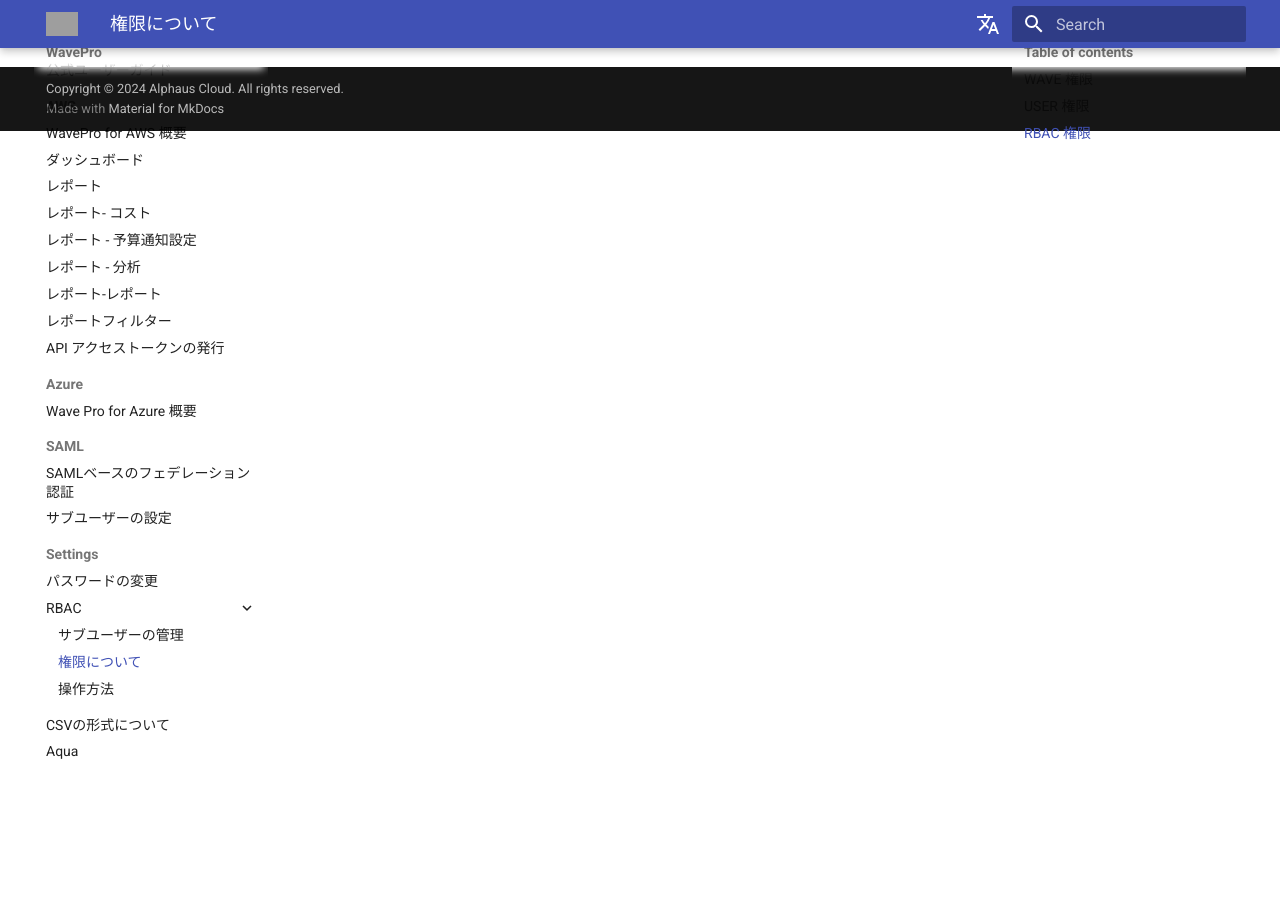
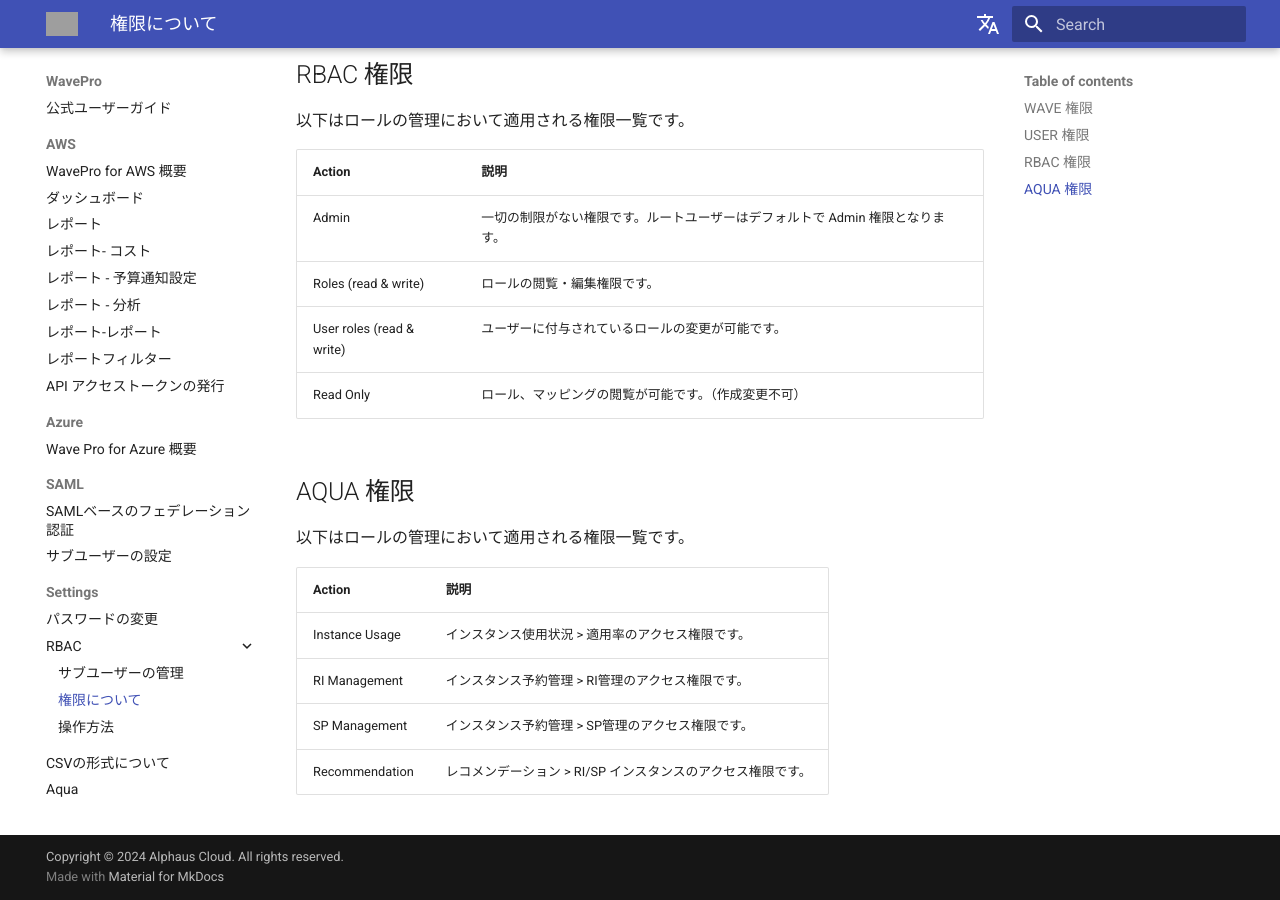
Before and after one commit to alphauslabs/wavedocs-ja, an MkDocs documentation site: the page built from docs/wavepro/settings/rbac/about-role.md, in a window 1280 px wide and 900 px high, scrolled down 2533 px. Built offline with MkDocs 1.6.1 and Material for MkDocs 9.7.7, drawn with Linux system fonts in a browser that asks for light colours; comment, search, counter and statistics services are not loaded; some of the changed text lies outside the part shown; grey boxes are pictures that could not be loaded.

Commit message:
Update about-role.md
Added new service/role

```diff
--- a/docs/wavepro/settings/rbac/about-role.md
+++ b/docs/wavepro/settings/rbac/about-role.md
@@ -2,7 +2,7 @@
 
 ROLEを作成する際のServiceごとの権限について記載しています。
 
-![](../../../assets/wavepro/Alphaus_Cloud_Users.png)
+![](../../../assets/wavepro/Alphaus_Cloud_Users-2.png)
 
 最新の権限リストは[Githubのページ](https://github.com/mobingi/rbac-permissions)をご確認ください。
 
@@ -13,13 +13,16 @@
 | Action                                 | 説明                                              |
 | -------------------------------------- | ----------------------------------------------- |
 | Admin                                  | 一切の制限がない権限です。ルートユーザーはデフォルトで Admin 権限となります。管理者権限 |
+| Dashboard Graph                        | ダッシュボードグラフの閲覧権限。Accountセクションでのアカウントの選択うむに関わらず、全アカウントが表示されます。 |
 | Account (ready only)                   | 選択されたアカウントのみ参照可能                                |
 | Account settings - Read & Write Access | アカウント名称や予算設定機能の編集が可能                            |
 | Account settings - Read Only           | アカウント名称等の参照権限                                   |
+| Report Filters                         | レポートフィルターの有効化                                 |
 | Download bulk                          | 一括ダウンロードCSVの有効化                                 |
 | Group - Read & Write Access            | グループの作成や編集権限                                    |
 | Group - Read Only                      | グループの参照権限                                       |
-| Ri (read only)                         | 所有している RI の参照権限                                 |
+| Invoice (Read Only)                    | ご利用明細の参照権限                                 |
+| Aqua Link                              | Aquaリンクのアクセス権限                                 |
 | Settings - Read & Write Access         | アカウントの設定（言語変更、パスワード変更、2段階認証など）の変更権限             |
 | Settings - Read Only                   | アカウントの設定（言語変更、パスワード変更、2段階認証など）の参照権限             |
 | Tags - Read & Write Access             | コスト配分タグの編集権限                                    |
@@ -45,3 +48,14 @@
 | Roles (read & write)      | ロールの閲覧・編集権限です。                             |
 | User roles (read & write) | ユーザーに付与されているロールの変更が可能です。                   |
 | Read Only                 | ロール、マッピングの閲覧が可能です。（作成変更不可）                 |
+
+## AQUA 権限
+
+以下はロールの管理において適用される権限一覧です。
+
+| Action                    | 説明                                         |
+| ------------------------- | ------------------------------------------ |
+| Instance Usage            | インスタンス使用状況 > 適用率のアクセス権限です。　　　 |
+| RI Management             | インスタンス予約管理 > RI管理のアクセス権限です。                 |
+| SP Management             | インスタンス予約管理 > SP管理のアクセス権限です。                  |
+| Recommendation            | レコメンデーション > RI/SP インスタンスのアクセス権限です。            |
```
